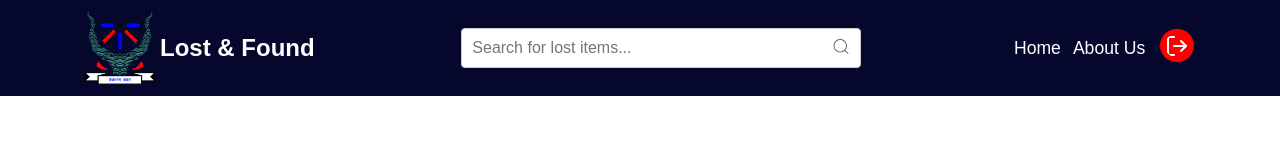
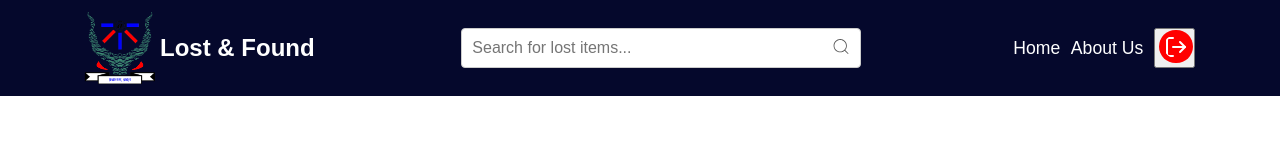
Before and after one commit to rohitkumarpadda/DBMS, a React (Vite) app in the folder frontend/: page /Home in a window 1280 px wide. Shown: the top 160 px of the page. Built offline with nearby package versions, Linux system fonts and the light colour scheme.

Commit message:
Refactor logout endpoint to use GET method and enhance session cookie handling; update Home component for improved logout functionality and UI consistency

```diff
--- a/frontend/src/components/home.jsx
+++ b/frontend/src/components/home.jsx
@@ -1,51 +1,72 @@
-import { Link } from "react-router-dom";
-import { CiSearch } from "react-icons/ci";
+import { Link, useNavigate } from 'react-router-dom';
+import { CiSearch } from 'react-icons/ci';
 
-
-import "./home.css";
+import './home.css';
 
 function Home() {
-  document.title = "Lost And Found | Home";
+	document.title = 'Lost And Found | Home';
+
+	const navigate = useNavigate();
+
+	const handleLogout = async () => {
+		try {
+			const response = await fetch('http://localhost:5000/api/logout', {
+				method: 'GET',
+				credentials: 'include',
+			});
+			const data = await response.json();
+			if (response.ok && data.success) {
+				alert('Logged out successfully!');
+				navigate('/'); // Redirect to the homepage
+			} else {
+				alert(data.error || 'Error logging out');
+			}
+		} catch (error) {
+			console.error('Error during logout:', error);
+			alert('Something went wrong. Please try again.');
+		}
+	};
+
 	return (
-    <div className="home-container">
+		<div className='home-container'>
 			<header>
 				<nav>
-          <div id="aboutusnavbar">
-            <div id="aboutusnavbar1">
-              <img src="/iiitaLogo.png"></img>
+					<div id='aboutusnavbar'>
+						<div id='aboutusnavbar1'>
+							<img src='/iiitaLogo.png' alt='IIITA Logo' />
 							<h2>Lost & Found</h2>
 						</div>
-            <div className="search-container">
-              <div className="search-bar">
+						<div className='search-container'>
+							<div className='search-bar'>
 								<input
-                  type="text"
-                  placeholder="Search for lost items..."
-                  className="search-input"
+									type='text'
+									placeholder='Search for lost items...'
+									className='search-input'
 								/>
-                <button className="search-icon">
+								<button className='search-icon'>
 									<CiSearch size={20} />
 								</button>
 							</div>
 						</div>
-            <div id="aboutusnavbar2">
-              <a href="/">Home</a>
-              <a href="/AboutUs">About Us</a>
-              <a href="/Preview">
-                <img src="log-out (1).svg" id="homepagelogout"></img>
-              </a>
+						<div id='aboutusnavbar2'>
+							<a href='/'>Home</a>
+							<a href='/AboutUs'>About Us</a>
+							<button id='homepagelogoutlink' onClick={handleLogout}>
+								<img src='log-out (1).svg' id='homepagelogout' alt='Logout' />
+							</button>
 						</div>
 					</div>
 				</nav>
 			</header>
-      <main className="main-content">
-        <section className="hero-section">
-          <div className="section-container flex-row">
-            <div className="hero-text">
-              <h1 className="hero-heading">
+			<main className='main-content'>
+				<section className='hero-section'>
+					<div className='section-container flex-row'>
+						<div className='hero-text'>
+							<h1 className='hero-heading'>
 								Hate that sinking feeling when you realize you've lost
 								something? Us too!
 							</h1>
-              <p className="hero-description">
+							<p className='hero-description'>
 								Let us help you turn that sinking feeling into a sigh of relief.
 								Our team meticulously works to help locate you in finding what
 								you've misplaced, quickly and efficiently. Whether it's your
@@ -53,31 +74,31 @@ function Home() {
 								Our dedicated team is here to help.
 							</p>
 						</div>
-            <div className="hero-image">
-              <img src="LostNFoundQuoteImg.png" />
+						<div className='hero-image'>
+							<img src='LostNFoundQuoteImg.png' />
 						</div>
 					</div>
 				</section>
 
 				<section
-          className="lost-section"
-          style={{ backgroundColor: "rgb(218,218,218)" }}
+					className='lost-section'
+					style={{ backgroundColor: 'rgb(218,218,218)' }}
 				>
-          <div className="section-container flex-row">
-            <div className="lost-image">
-              <img src="report-lost.webp" />
+					<div className='section-container flex-row'>
+						<div className='lost-image'>
+							<img src='report-lost.webp' />
 						</div>
-            <div className="lost-text">
-              <h2 className="section-heading">Lost??? No Worries!!!</h2>
-              <p className="section-description">
+						<div className='lost-text'>
+							<h2 className='section-heading'>Lost??? No Worries!!!</h2>
+							<p className='section-description'>
 								Just click on the button and report the lost item. We will find
 								it for you...
 							</p>
 							<div>
 								<button
-                  className="found-button"
+									className='found-button'
 									onClick={() => {
-                    window.location.href = "/ReportForm";
+										window.location.href = '/ReportForm';
 									}}
 								>
 									Report
@@ -87,41 +108,40 @@ function Home() {
 					</div>
 				</section>
 
-        <section className="found-section">
-          <div className="section-container flex-row">
-            <div className="found-text">
-              <h2 className="section-heading text-dark">
+				<section className='found-section'>
+					<div className='section-container flex-row'>
+						<div className='found-text'>
+							<h2 className='section-heading text-dark'>
 								Found an Item!!! You have done a great job
 							</h2>
-              <p className="section-description text-dark">
+							<p className='section-description text-dark'>
 								Where the journey of a lost item transforms into the joy of its
 								rediscovery, turning strangers into saviors and moments of
 								despair into stories of hope. Just click on the button and
 								report the found item.
 							</p>
 							<div>
-                <button className="found-button">Report</button>
+								<button className='found-button'>Report</button>
 							</div>
 						</div>
-            <div className="found-image">
-              <img src="report-found.webp" />
+						<div className='found-image'>
+							<img src='report-found.webp' />
 						</div>
 					</div>
 				</section>
 			</main>
-      <div id="previewparentdiv1">
-        <div id="previewdiv2">
-          <img src="facebook.svg" className="img-logo"></img>
-          <img src="instagram.svg" className="img-logo"></img>
-          <img src="twitter.svg" className="img-logo"></img>
+			<div id='previewparentdiv1'>
+				<div id='previewdiv2'>
+					<img src='facebook.svg' className='img-logo'></img>
+					<img src='instagram.svg' className='img-logo'></img>
+					<img src='twitter.svg' className='img-logo'></img>
 				</div>
 			</div>
-      <div id="aboutusbottom">
+			<div id='aboutusbottom'>
 				&copy; 2025 Your Company Name. All rights reserved
 			</div>
 		</div>
 	);
 }
 
-
-export default Home
+export default Home;
```
Also changed, not shown: 1 other file (tests, documents, lock files or other folders). Lines whose indentation alone changed are shown as unchanged.
